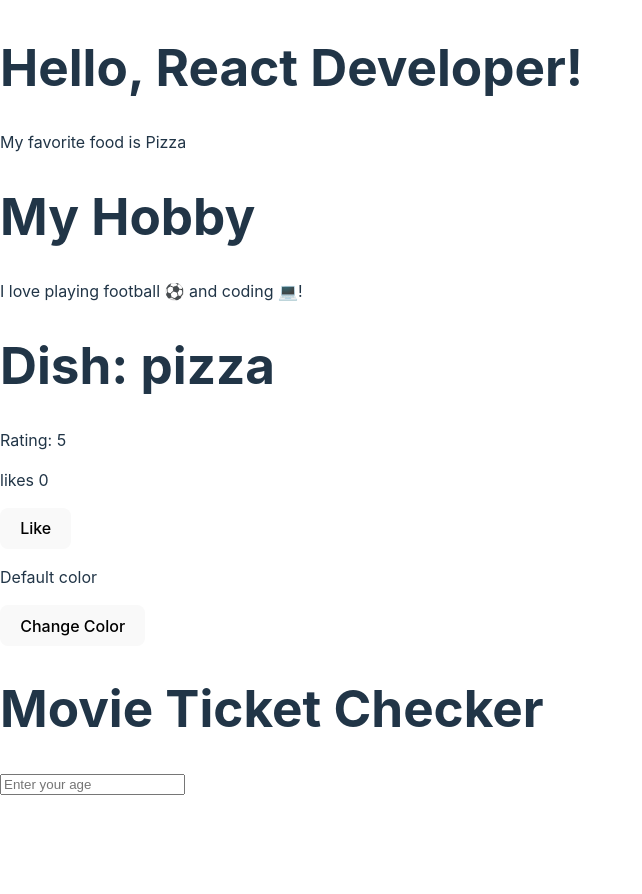
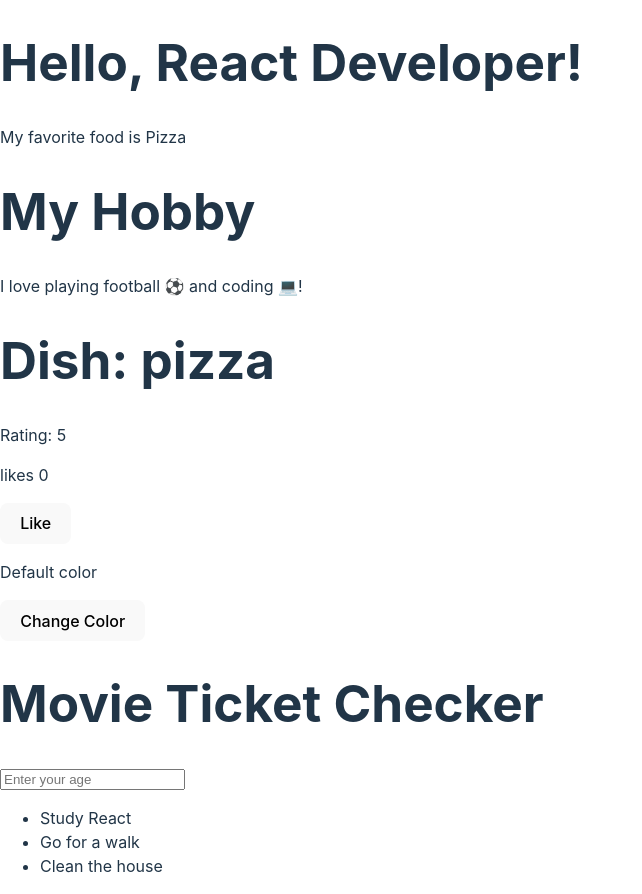
Before and after one commit to syedomer17/The-React.js, a React (Vite) app in the folder client/: page / in a window 1280 px wide. Shown: the whole page, without its empty margins (0-642 px from the left). Before the commit the page ends 800 px from the top, so only its background shows below. Built offline with nearby package versions, Linux system fonts and the light colour scheme.

Commit message:
Lists & Keys

```diff
--- a/client/src/App.jsx
+++ b/client/src/App.jsx
@@ -4,6 +4,7 @@ import Food from './components/Food';
 import LikeButton from './components/LikeButton';
 import ColorChanger from './components/ColorChanger';
 import MovieTicket from './components/MovieTicket';
+import ToDoList from './components/ToDoList';
 
 const App = () => {
     const favoriteFood = "Pizza";
@@ -16,6 +17,7 @@ const App = () => {
       <LikeButton />
       <ColorChanger />
       <MovieTicket />
+      <ToDoList />
     </div>
   )
 }
--- /dev/null
+++ b/client/src/components/ToDoList.jsx
@@ -0,0 +1,21 @@
+import React from 'react';
+
+const ToDoList = () => {
+  const todo = [
+    { id: 101, text: "Study React" },
+    { id: 102, text: "Go for a walk" },
+    { id: 103, text: "Clean the house" },
+  ];
+
+  return (
+    <div>
+      <ul>
+        {todo.map((todos) => (
+          <li key={todos.id}>{todos.text}</li>
+        ))}
+      </ul>
+    </div>
+  );
+};
+
+export default ToDoList;
```
